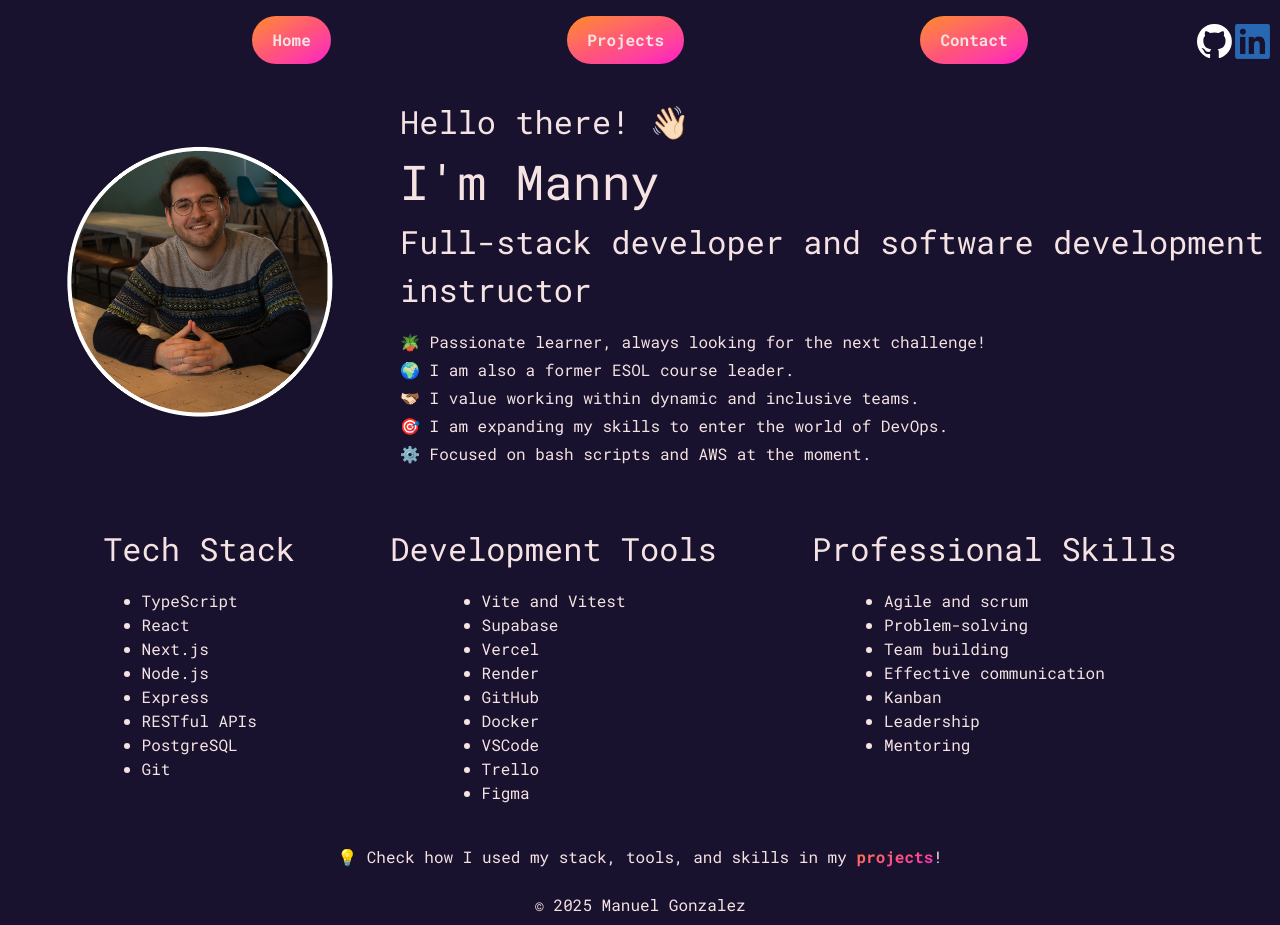
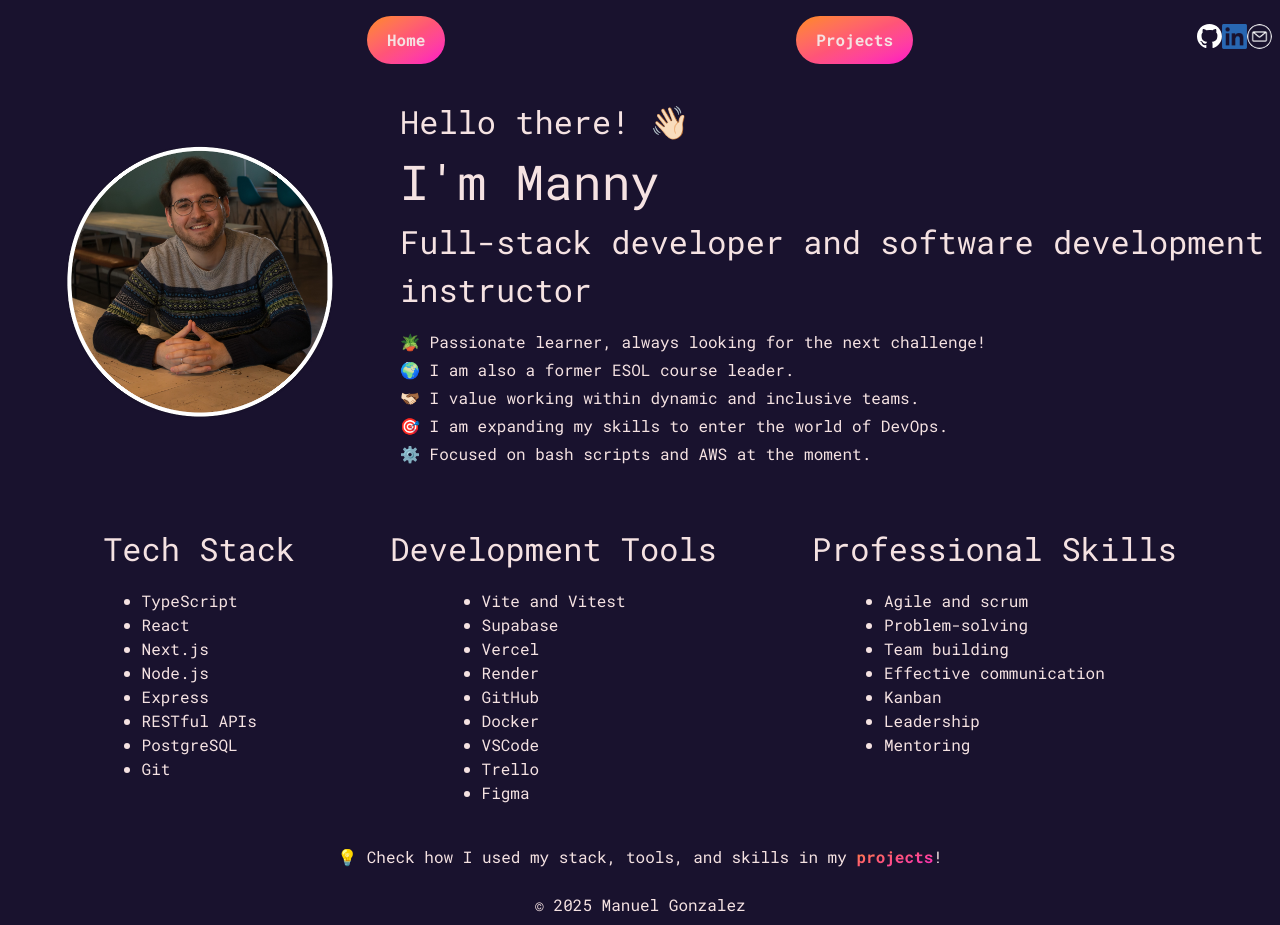
Before and after one commit to MannyGGB/portfolio, a Next.js app: page / in a window 1280 px wide. Built offline with nearby package versions, Linux system fonts and the light colour scheme.

Commit message:
update: remove contact page, add link to email instead

```diff
--- a/src/app/contact/page.tsx
+++ /dev/null
@@ -1,17 +0,0 @@
-import type { Metadata } from "next";
-
-export const metadata: Metadata = {
-  title: "MannyGGB - Contact",
-  description: "A contact page for MannyGGB",
-};
-
-export default function ResumePage() {
-  return (
-    <div className="flex flex-col items-center">
-      <section className="flex flex-col items-center size-fit border-rose-500 border-2 p-2 m-2 rounded-xl ">
-        <h1>Work in progress</h1>
-        <p>🖇️ 💾 🧪</p>
-      </section>
-    </div>
-  );
-}
--- a/src/app/media-queries.css
+++ b/src/app/media-queries.css
@@ -87,6 +87,7 @@
 
   p,
   li {
+    /* reassess sizes */
     font-size: 0.6rem;
   }
 
--- a/src/components/NavBar.tsx
+++ b/src/components/NavBar.tsx
@@ -2,20 +2,22 @@ import Link from "next/link";
 import Image from "next/image";
 import github_logo from "@/../public/github-mark-white.svg";
 import linkedin_logo from "@/../public/LI-In-Bug-crop.png";
+import email_logo from "@/../public/email_logo.png";
+import navbarStyles from "./navbar.module.css";
 
 export default function NavBar() {
   return (
-    <nav className="relative flex">
+    <nav className={`relative flex`}>
       <div className="flex justify-evenly p-4 size-full">
         <Link
           href={"/"}
-          className="px-5 py-3 font-bold rounded-full bg-gradient-to-br from-[#ff8a05] via-[#ff5478] to-[#ff00c6] hover:text-purple-800"
+          className={`px-5 py-3 font-bold rounded-full bg-gradient-to-br from-[#ff8a05] via-[#ff5478] to-[#ff00c6] hover:text-purple-800`}
         >
           Home
         </Link>
         <Link
           href={"/projects"}
-          className="px-5 py-3 font-bold rounded-full bg-gradient-to-br from-[#ff8a05] via-[#ff5478] to-[#ff00c6] hover:text-purple-800"
+          className={`px-5 py-3 font-bold rounded-full bg-gradient-to-br from-[#ff8a05] via-[#ff5478] to-[#ff00c6] hover:text-purple-800`}
         >
           Projects
         </Link>
@@ -25,14 +27,8 @@ export default function NavBar() {
       >
         Resume
       </Link> */}
-        <Link
-          href={"/contact"}
-          className="px-5 py-3 font-bold rounded-full bg-gradient-to-br from-[#ff8a05] via-[#ff5478] to-[#ff00c6] hover:text-purple-800"
-        >
-          Contact
-        </Link>
       </div>
-      <div className="flex justify-end p-4 size-fit absolute left-11/12">
+      <div className={`flex justify-end p-4 size-fit absolute left-11/12`}>
         <Link
           href={"https://github.com/MannyGGB"}
           rel="noopener noreferrer"
@@ -43,7 +39,7 @@ export default function NavBar() {
             alt={"GitHub Logo"}
             width={35}
             height={30}
-            className="m-2 hover:bg-purple-800 hover:rounded-full hover:cursor-pointer"
+            className={`m-2 hover:bg-purple-800 hover:rounded-full hover:cursor-pointer`}
           />
         </Link>
         <Link
@@ -56,7 +52,20 @@ export default function NavBar() {
             alt={"LinkedIn Logo"}
             width={35}
             height={30}
-            className="m-2 hover:bg-purple-800  hover:cursor-pointer"
+            className={`m-2 hover:bg-purple-800  hover:cursor-pointer`}
+          />
+        </Link>
+        <Link
+          href={`mailto:${process.env.NEXT_PUBLIC_EMAIL}`}
+          rel="noopener noreferrer"
+          target="_blank"
+        >
+          <Image
+            src={email_logo}
+            alt={"Email Logo"}
+            width={35}
+            height={30}
+            className={`m-2 rounded-2xl hover:bg-purple-800  hover:cursor-pointer`}
           />
         </Link>
       </div>
```
Also changed, not shown: public/email_logo.png (added), src/components/navbar.module.css (added), 1 other file (tests, documents, lock files or other folders).
